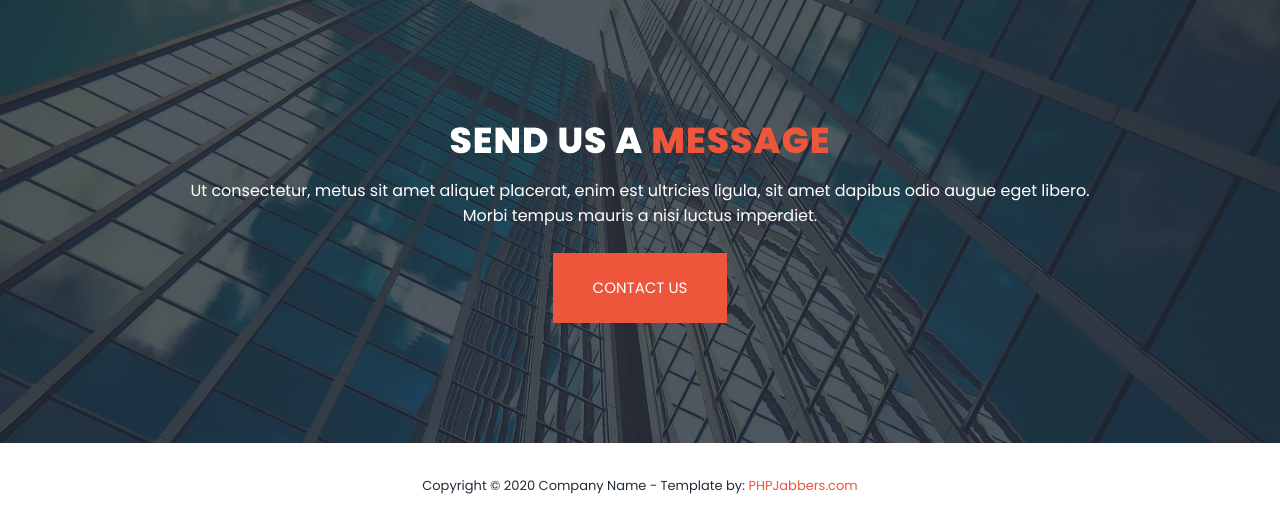
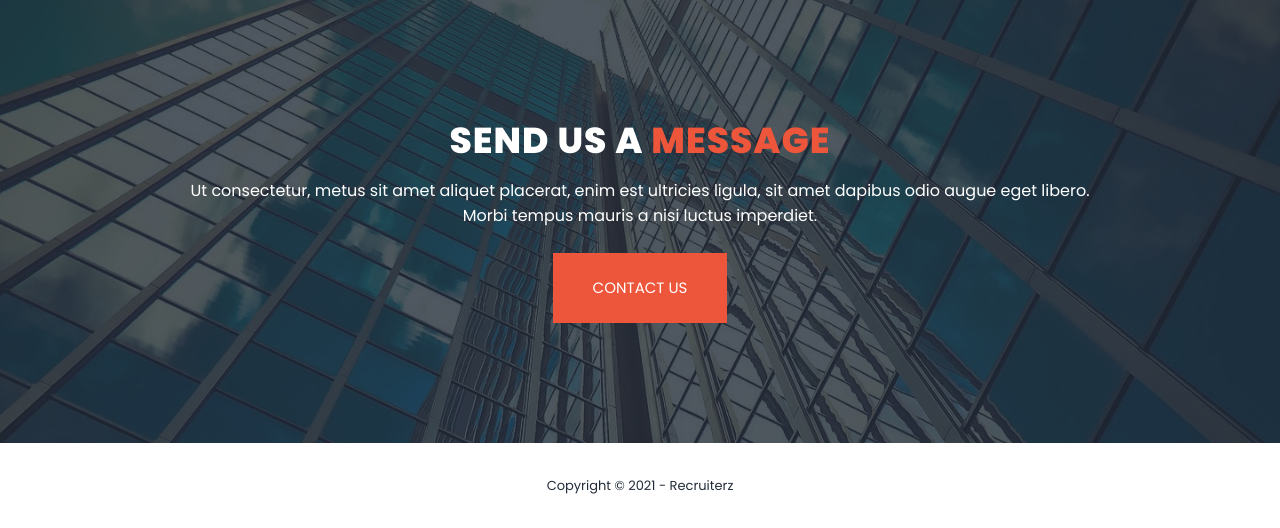
Before and after one commit to mh8633b/Recruterz, a Django app: page /jobs/about in a window 1280 px wide. Shown: the part 1416-1944 px from the top of the page. Run offline with Django 3.2, Linux system fonts and the light colour scheme; some libraries are stand-ins or nearby versions.

Commit message:
cchanges

```diff
--- a/recruterz/templates/about.html
+++ b/recruterz/templates/about.html
@@ -193,8 +193,7 @@
             <div class="row">
                 <div class="col-lg-12">
                     <p>
-                        Copyright © 2020 Company Name
-                        - Template by: <a href="https://www.phpjabbers.com/">PHPJabbers.com</a>
+                        Copyright © 2021 - Recruiterz
                     </p>
                 </div>
             </div>
```
